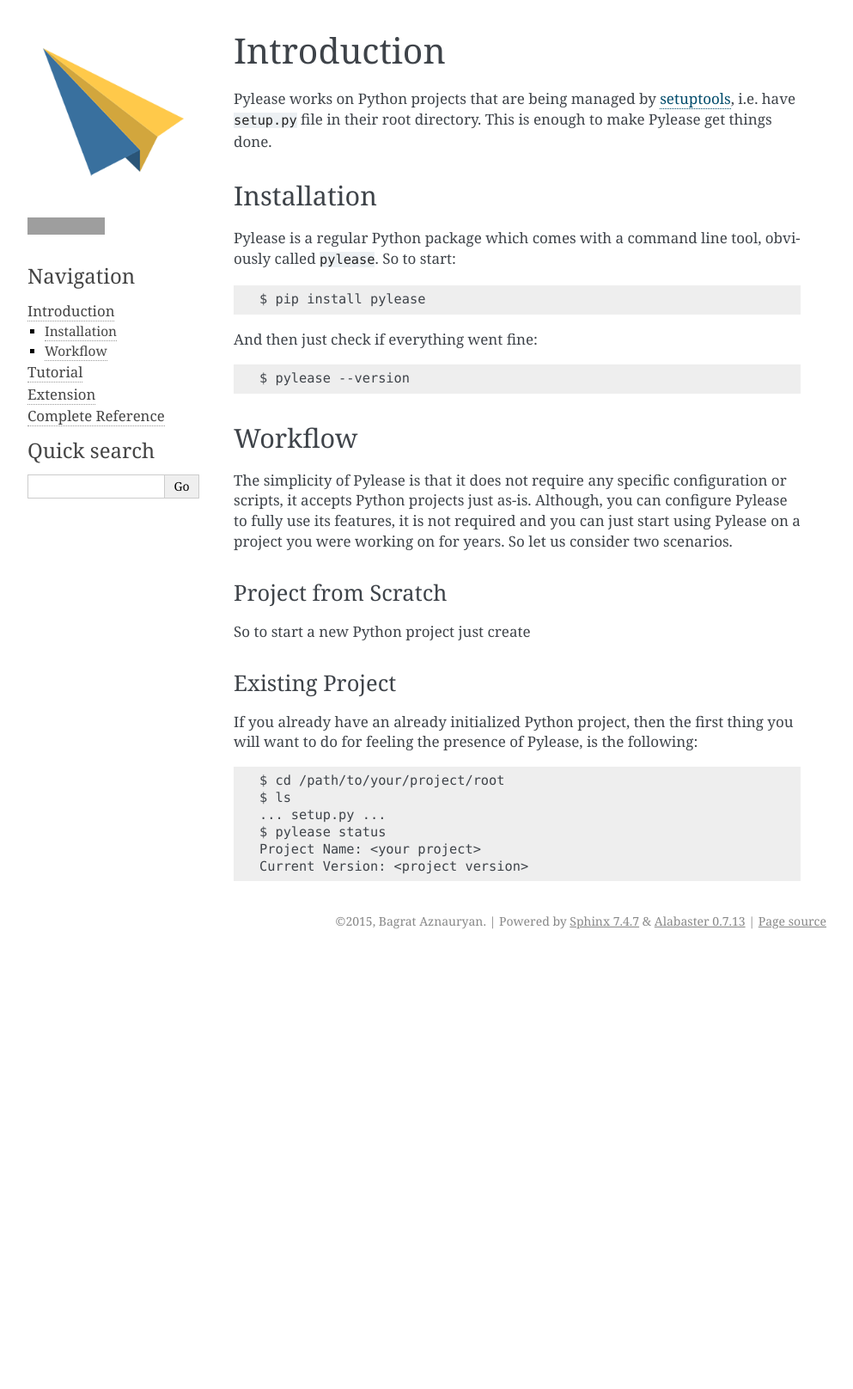
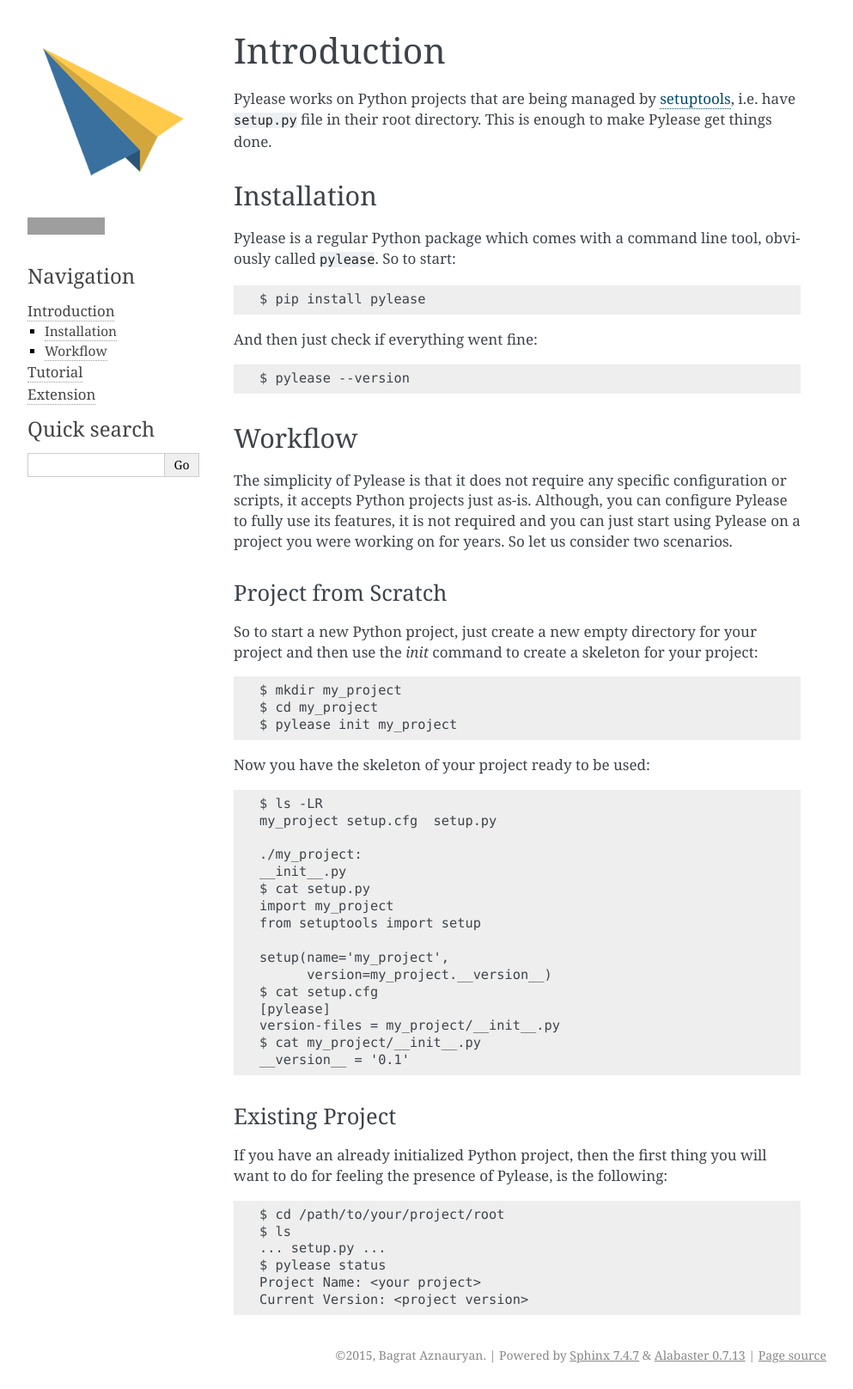
Before and after one commit to bagrat/pylease, a Sphinx documentation site: the page built from doc/pages/intro.rst, in a window 1280 px wide. Shown: the whole page at 86% size, without its empty margins (148-1141 px from the left). Built offline with Sphinx 7.4.7, drawn with Linux system fonts in a browser that asks for light colours; before the commit the page ends 1111 px from its top, so only the background shows below that; grey boxes are pictures that could not be loaded.

Commit message:
Add Introducuton Documentation

```diff
--- a/doc/index.rst
+++ b/doc/index.rst
@@ -8,7 +8,7 @@
 To escape this manual mess, Pylease comes eager to help you out by making those processes as simple as possible by requiring as little as
 possible.
 
-This documentation includes all the information needed to for you to use Pylease, as well as extend it further.
+This documentation includes all the information needed for you to use Pylease, as well as extend it further.
 
 .. toctree::
    :maxdepth: 2
@@ -16,4 +16,3 @@
    pages/intro
    pages/tutor
    pages/ext
-   pages/ref
--- a/doc/pages/intro.rst
+++ b/doc/pages/intro.rst
@@ -26,12 +26,36 @@
 Project from Scratch
 ********************
 
-So to start a new Python project just create
+So to start a new Python project, just create a new empty directory for your project and then use the `init` command to create a skeleton
+for your project::
+
+    $ mkdir my_project
+    $ cd my_project
+    $ pylease init my_project
+
+Now you have the skeleton of your project ready to be used::
+
+    $ ls -LR
+    my_project setup.cfg  setup.py
+
+    ./my_project:
+    __init__.py
+    $ cat setup.py
+    import my_project
+    from setuptools import setup
+
+    setup(name='my_project',
+          version=my_project.__version__)
+    $ cat setup.cfg
+    [pylease]
+    version-files = my_project/__init__.py
+    $ cat my_project/__init__.py
+    __version__ = '0.1'
 
 Existing Project
 ****************
 
-If you already have an already initialized Python project, then the first thing you will want to do for feeling the presence of Pylease,
+If you have an already initialized Python project, then the first thing you will want to do for feeling the presence of Pylease,
 is the following::
 
     $ cd /path/to/your/project/root
```
